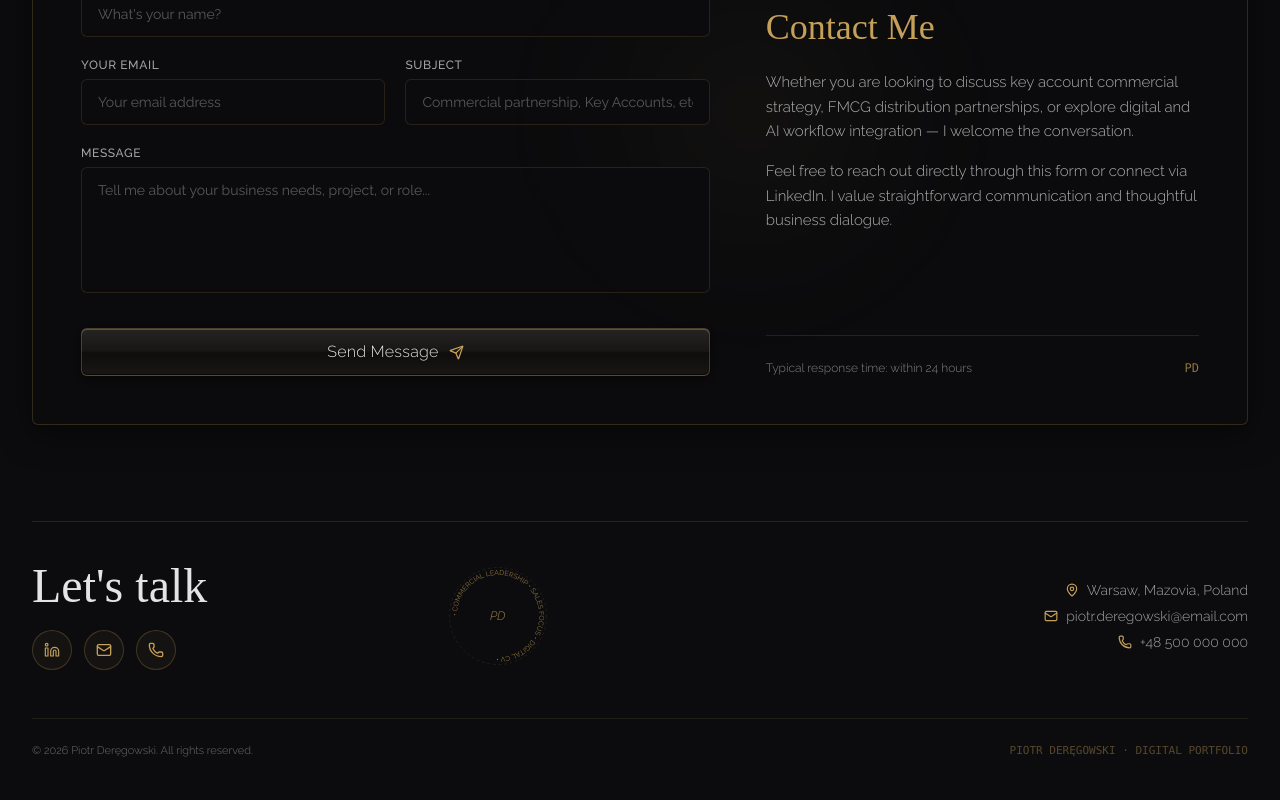
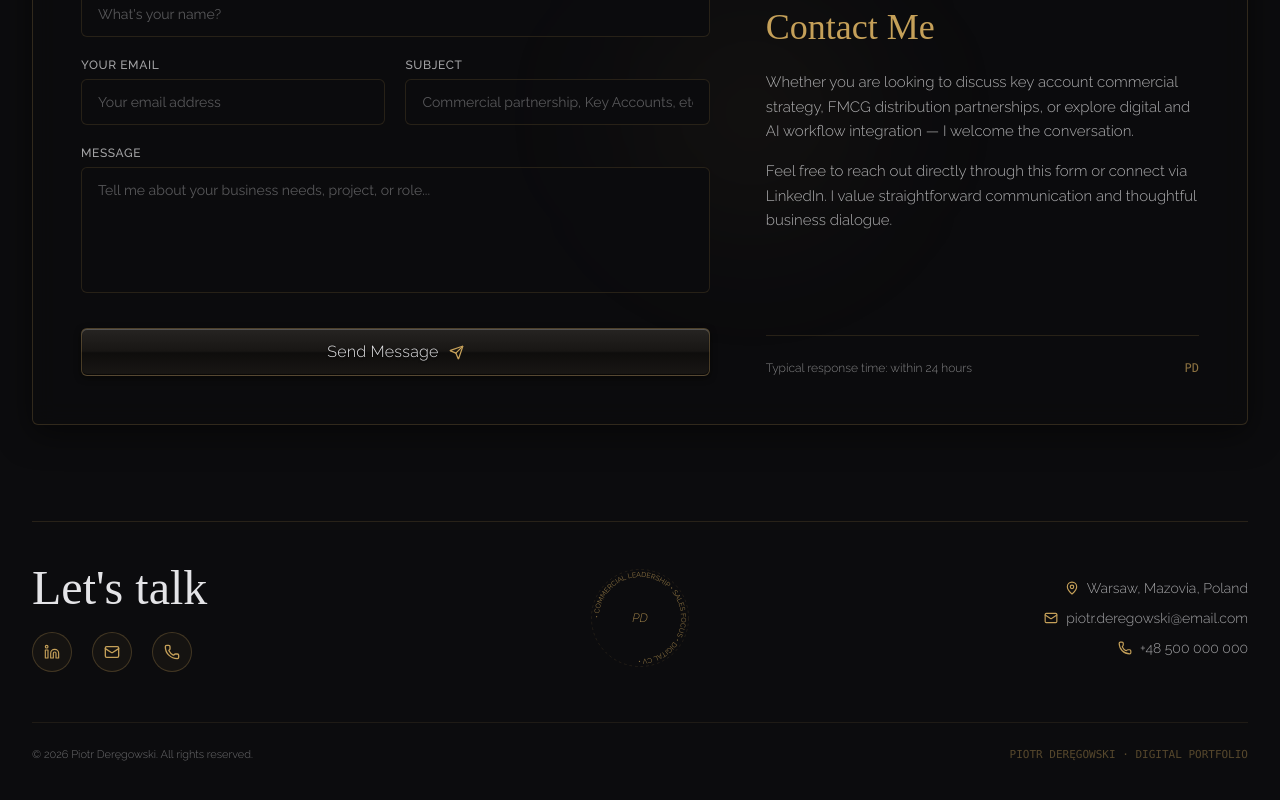
Before and after one commit to deregowskipiotr/cv-new-app, a React (Vite) app: page / in a window 1280 px wide. Shown: the part 6663-7463 px from the top of the page. Built offline with nearby package versions, Linux system fonts and the light colour scheme; a web font is replaced by a local one.

Commit message:
feat: add Contact component with responsive form and info cards

```diff
--- a/src/components/Contact.tsx
+++ b/src/components/Contact.tsx
@@ -392,16 +392,16 @@ export const Contact: React.FC<ContactProps> = ({ currentLang }) => {
 
         {/* 4. BOTTOM "LET'S TALK" FOOTER BANNER (Screenshot Bottom Area) */}
         <div className="pt-10 border-t border-(--color-decor)/15">
-          <div className="grid grid-cols-1 lg:grid-cols-12 gap-8 items-center justify-between">
+          <div className="grid grid-cols-1 lg:grid-cols-[minmax(0,1fr)_auto_minmax(0,1fr)] gap-8 items-center">
 
             {/* Left: Expressive Headline & Social Icons */}
-            <div className="lg:col-span-6 space-y-5">
+            <div className="min-w-0 space-y-5 mb-4 md:mb-0">
               <h3 className="text-3xl sm:text-4xl lg:text-5xl font-normal font-['Antic_Didone'] text-(--color-text) tracking-normal">
                 {t.footer.tagline}
               </h3>
 
               {/* Social Channels */}
-              <div className="flex items-center gap-3">
+              <div className="flex items-center gap-3 md:gap-5 md:justify-self-start">
                 <a
                   href={t.footer.linkedInUrl}
                   target="_blank"
@@ -431,8 +431,8 @@ export const Contact: React.FC<ContactProps> = ({ currentLang }) => {
             </div>
 
             {/* ROTATING LUXURY MONOGRAM EMBLEM / STAMP (Top Right - as in template) */}
-            <div className="absolute hidden md:block md:ml-[32%] w-24 h-24 sm:w-28 sm:h-28 z-20 pointer-events-none select-none">
-              <svg className="w-full h-full animate-[spin_40s_linear_infinite]" viewBox="0 0 120 120">
+            <div aria-hidden="true" className="hidden lg:flex relative items-center justify-center w-28 h-28 pointer-events-none select-none">
+              <svg className="w-full h-full animate-[spin_40s_linear_infinite] motion-reduce:animate-none" viewBox="0 0 120 120">
                 <defs>
                   <path
                     id="monogramTextPath"
@@ -458,7 +458,7 @@ export const Contact: React.FC<ContactProps> = ({ currentLang }) => {
             </div>
 
             {/* Right: Contact Details Summary */}
-            <div className="lg:col-span-6 flex flex-col lg:items-end space-y-1.5 text-xs sm:text-sm font-light text-(--color-text)/70">
+            <div className="min-w-0 flex flex-col lg:items-end space-y-2.5 text-xs sm:text-sm font-light text-(--color-text)/70">
               <p className="flex items-center lg:justify-end gap-2">
                 <MapPin size={14} className="text-(--color-decor) shrink-0" aria-hidden="true" />
                 <span>{t.footer.location}</span>
```
